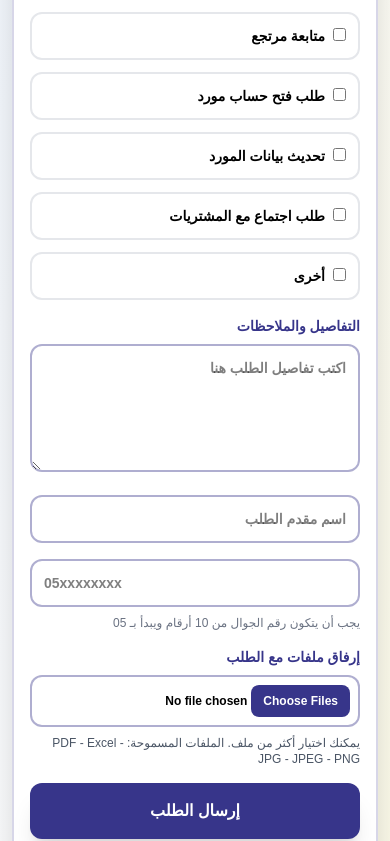
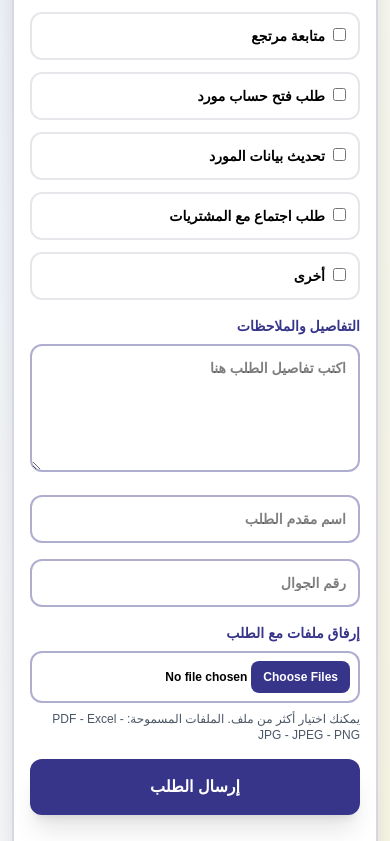
Before and after one commit to abdullahshatialwasl-sys/procurement-system, a Next.js app: page / in a window 390 px wide. Shown: the part 646-1487 px from the top of the page. Built offline with nearby package versions, Linux system fonts and the light colour scheme.

Commit message:
Fix Saudi phone number input placeholder and validation

```diff
--- a/src/app/page.tsx
+++ b/src/app/page.tsx
@@ -10,11 +10,6 @@ type SearchResult = {
   status: string;
   reply: string | null;
   replyFileUrl: string | null;
-  attachments?: {
-    id: number;
-    fileUrl: string;
-    fileName: string;
-  }[];
 };
 
 export default function Home() {
@@ -66,6 +61,32 @@ export default function Home() {
     }
   }
 
+  // ==================================================
+  // رقم الجوال
+  // أرقام فقط - حد أقصى 10 أرقام
+  // ==================================================
+
+  function handlePhoneChange(
+    e: React.ChangeEvent<HTMLInputElement>
+  ) {
+    const value = e.target.value;
+
+    // السماح بالأرقام فقط
+    const numbersOnly = value.replace(
+      /[^0-9]/g,
+      ""
+    );
+
+    // منع إدخال أكثر من 10 أرقام
+    if (numbersOnly.length <= 10) {
+      setPhone(numbersOnly);
+    }
+  }
+
+  // ==================================================
+  // الملفات
+  // ==================================================
+
   function handleFilesChange(
     e: React.ChangeEvent<HTMLInputElement>
   ) {
@@ -98,19 +119,9 @@ export default function Home() {
     );
   }
 
-  function handlePhoneChange(
-    e: React.ChangeEvent<HTMLInputElement>
-  ) {
-    const value = e.target.value;
-
-    const numbersOnly =
-      value.replace(/\D/g, "");
-
-    const limitedNumber =
-      numbersOnly.slice(0, 10);
-
-    setPhone(limitedNumber);
-  }
+  // ==================================================
+  // إرسال الطلب
+  // ==================================================
 
   async function sendRequest() {
     if (!companyName.trim()) {
@@ -143,9 +154,18 @@ export default function Home() {
       return;
     }
 
-    if (!/^05\d{8}$/.test(phone)) {
+    // يجب أن يكون الرقم 10 أرقام بالضبط
+    if (phone.length !== 10) {
       alert(
-        "يرجى إدخال رقم جوال سعودي صحيح مكون من 10 أرقام ويبدأ بـ 05"
+        "يرجى كتابة رقم جوال سعودي صحيح مكون من 10 أرقام"
+      );
+      return;
+    }
+
+    // يجب أن يبدأ الرقم بـ 05
+    if (!phone.startsWith("05")) {
+      alert(
+        "يرجى كتابة رقم جوال سعودي صحيح يبدأ بـ 05"
       );
       return;
     }
@@ -221,25 +241,26 @@ export default function Home() {
         setApplicantName("");
         setPhone("");
         setRequestFiles([]);
-
       } else {
         setMessage(
           data.message ||
             "حدث خطأ أثناء الإرسال"
         );
       }
-
     } catch (error) {
       console.error(error);
 
       setMessage(
         "حدث خطأ أثناء الاتصال بالخادم"
       );
-
     } finally {
       setSending(false);
     }
   }
+
+  // ==================================================
+  // البحث عن الطلب
+  // ==================================================
 
   async function searchRequest() {
     if (!searchNumber.trim()) {
@@ -271,7 +292,6 @@ export default function Home() {
           "لم يتم العثور على الطلب"
         );
       }
-
     } catch (error) {
       console.error(error);
 
@@ -289,8 +309,11 @@ export default function Home() {
       dir="rtl"
       className="min-h-screen bg-gradient-to-br from-blue-50 via-white to-yellow-50 flex justify-center p-3 sm:p-5 md:p-6 lg:p-8"
     >
+      <div className="bg-white w-full max-w-6xl rounded-2xl sm:rounded-3xl shadow-2xl p-4 sm:p-6 md:p-8 lg:p-10 border-2 border-[#37358A]/20 relative">
 
-      <div className="bg-white w-full max-w-6xl rounded-2xl sm:rounded-3xl shadow-2xl p-4 sm:p-6 md:p-8 lg:p-10 border-2 border-[#37358A]/20 relative">
+        {/* ================================
+            الهيدر
+        ================================= */}
 
         <div className="flex flex-col items-center mb-7 sm:mb-10">
 
@@ -310,7 +333,13 @@ export default function Home() {
 
         </div>
 
+        {/* ================================
+            نموذج الطلب
+        ================================= */}
+
         <div className="grid grid-cols-1 md:grid-cols-2 gap-4 sm:gap-5 md:gap-6">
+
+          {/* اسم الشركة */}
 
           <div className="md:col-span-2">
 
@@ -330,6 +359,8 @@ export default function Home() {
             />
 
           </div>
+
+          {/* الخدمات */}
 
           <div className="md:col-span-2">
 
@@ -379,6 +410,8 @@ export default function Home() {
 
           </div>
 
+          {/* التفاصيل */}
+
           <div className="md:col-span-2">
 
             <label className="block mb-2 sm:mb-3 font-bold text-sm sm:text-base text-[#37358A]">
@@ -398,6 +431,8 @@ export default function Home() {
 
           </div>
 
+          {/* اسم مقدم الطلب */}
+
           <div>
 
             <input
@@ -413,26 +448,30 @@ export default function Home() {
 
           </div>
 
+          {/* ================================
+              رقم الجوال
+          ================================= */}
+
           <div>
 
             <input
               type="tel"
               inputMode="numeric"
-              dir="ltr"
-              maxLength={10}
+              dir="rtl"
               value={phone}
               onChange={
                 handlePhoneChange
               }
-              placeholder="05xxxxxxxx"
-              className={`${inputStyle} text-left`}
+              maxLength={10}
+              placeholder="رقم الجوال"
+              className={`${inputStyle} text-right`}
             />
 
-            <p className="mt-2 text-xs sm:text-sm text-gray-500 text-right">
-              يجب أن يتكون رقم الجوال من 10 أرقام ويبدأ بـ 05
-            </p>
+          </div>
 
-          </div>
+          {/* ================================
+              مرفقات المورد
+          ================================= */}
 
           <div className="md:col-span-2">
 
@@ -455,6 +494,8 @@ export default function Home() {
               الملفات المسموحة:
               PDF - Excel - JPG - JPEG - PNG
             </p>
+
+            {/* قائمة الملفات */}
 
             {requestFiles.length > 0 && (
 
@@ -516,6 +557,8 @@ export default function Home() {
 
           </div>
 
+          {/* زر الإرسال */}
+
           <div className="md:col-span-2">
 
             <button
@@ -532,6 +575,8 @@ export default function Home() {
 
           </div>
 
+          {/* رسالة الإرسال */}
+
           {message && (
 
             <div className="md:col-span-2">
@@ -543,6 +588,10 @@ export default function Home() {
             </div>
 
           )}
+
+          {/* ================================
+              رقم الطلب ورسالة التأكيد
+          ================================= */}
 
           {submittedRequestNumber && (
 
@@ -596,6 +645,10 @@ export default function Home() {
 
           )}
 
+          {/* ================================
+              متابعة الطلب
+          ================================= */}
+
           <div className="md:col-span-2 mt-6 sm:mt-8 md:mt-10 border-2 border-[#37358A]/20 rounded-2xl p-4 sm:p-5 md:p-6">
 
             <h2 className="text-xl sm:text-2xl md:text-3xl font-bold text-[#37358A] mb-4 sm:mb-5">
@@ -622,6 +675,8 @@ export default function Home() {
               بحث عن الطلب
             </button>
 
+            {/* نتيجة البحث */}
+
             {searchResult && (
 
               <div className="mt-5 sm:mt-6 bg-blue-50 rounded-xl p-4 sm:p-6 border text-black overflow-hidden">
@@ -639,6 +694,8 @@ export default function Home() {
                   {searchResult.status}
                 </p>
 
+                {/* رد قسم المشتريات */}
+
                 <div className="mt-4 sm:mt-5 bg-white rounded-xl p-4 sm:p-5 border">
 
                   <h3 className="font-bold text-[#37358A] text-base sm:text-lg">
@@ -651,6 +708,8 @@ export default function Home() {
                   </p>
 
                 </div>
+
+                {/* مرفق قسم المشتريات */}
 
                 {searchResult.replyFileUrl && (
 
```
